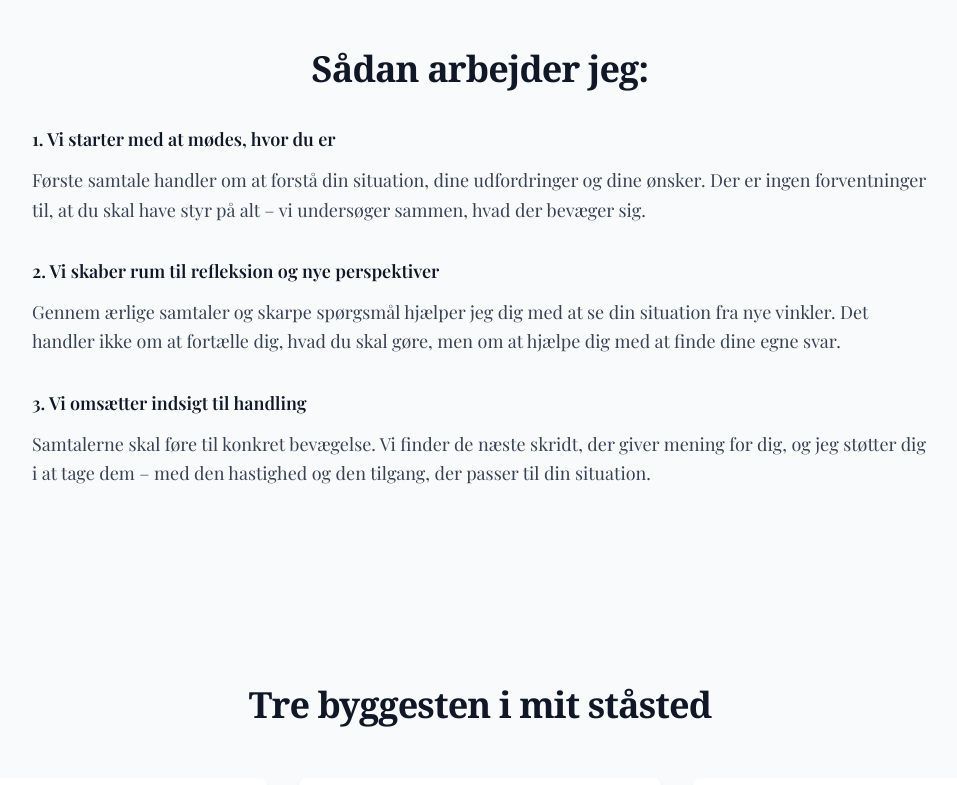
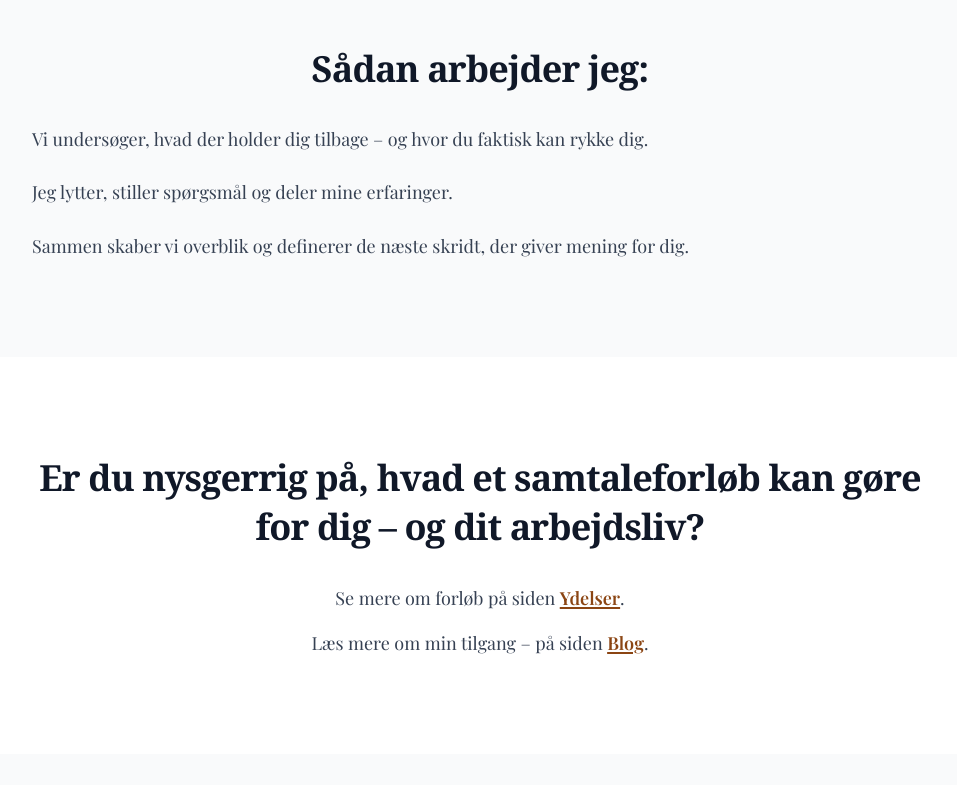
Before and after one commit to nordic-agency/marielouisestokholm, a Next.js app: page /om-mig in a window 1280 px wide. Shown: the part 2220-3005 px from the top of the page, without its empty margins (160-1117 px from the left). Built offline with nearby package versions, Linux system fonts and the light colour scheme.

Commit message:
V2 Revision: Updated 'Sådan arbejder jeg' section with simplified content and added new 'Er du nysgerrig' section with links to Ydelser and Blog pages

```diff
--- a/src/app/om-mig/page.tsx
+++ b/src/app/om-mig/page.tsx
@@ -90,19 +90,27 @@ export default function AboutPage() {
           <h2 className="text-3xl md:text-4xl font-serif font-bold text-gray-900 leading-snug tracking-tight mb-8 text-center">
             Sådan arbejder jeg:
           </h2>
-          <div className="space-y-8 text-lg leading-relaxed text-gray-700">
-            <div>
-              <h3 className="font-semibold text-gray-900 mb-3">1. Vi starter med at mødes, hvor du er</h3>
-              <p>Første samtale handler om at forstå din situation, dine udfordringer og dine ønsker. Der er ingen forventninger til, at du skal have styr på alt – vi undersøger sammen, hvad der bevæger sig.</p>
-            </div>
-            <div>
-              <h3 className="font-semibold text-gray-900 mb-3">2. Vi skaber rum til refleksion og nye perspektiver</h3>
-              <p>Gennem ærlige samtaler og skarpe spørgsmål hjælper jeg dig med at se din situation fra nye vinkler. Det handler ikke om at fortælle dig, hvad du skal gøre, men om at hjælpe dig med at finde dine egne svar.</p>
-            </div>
-            <div>
-              <h3 className="font-semibold text-gray-900 mb-3">3. Vi omsætter indsigt til handling</h3>
-              <p>Samtalerne skal føre til konkret bevægelse. Vi finder de næste skridt, der giver mening for dig, og jeg støtter dig i at tage dem – med den hastighed og den tilgang, der passer til din situation.</p>
-            </div>
+          <div className="space-y-6 text-lg leading-relaxed text-gray-700">
+            <p>Vi undersøger, hvad der holder dig tilbage – og hvor du faktisk kan rykke dig.</p>
+            <p>Jeg lytter, stiller spørgsmål og deler mine erfaringer.</p>
+            <p>Sammen skaber vi overblik og definerer de næste skridt, der giver mening for dig.</p>
+          </div>
+        </div>
+      </section>
+
+      {/* Er du nysgerrig */}
+      <section className="bg-white py-24 px-6">
+        <div className="max-w-4xl mx-auto text-center">
+          <h2 className="text-3xl md:text-4xl font-serif font-bold text-gray-900 leading-snug tracking-tight mb-8">
+            Er du nysgerrig på, hvad et samtaleforløb kan gøre for dig – og dit arbejdsliv?
+          </h2>
+          <div className="space-y-4 text-lg leading-relaxed text-gray-700">
+            <p>
+              Se mere om forløb på siden <Link href="/hvad-jeg-tilbyder" className="text-[#8B4513] hover:text-[#A0522D] font-semibold underline decoration-2 underline-offset-2">Ydelser</Link>.
+            </p>
+            <p>
+              Læs mere om min tilgang – på siden <Link href="/blog" className="text-[#8B4513] hover:text-[#A0522D] font-semibold underline decoration-2 underline-offset-2">Blog</Link>.
+            </p>
           </div>
         </div>
       </section>
```
